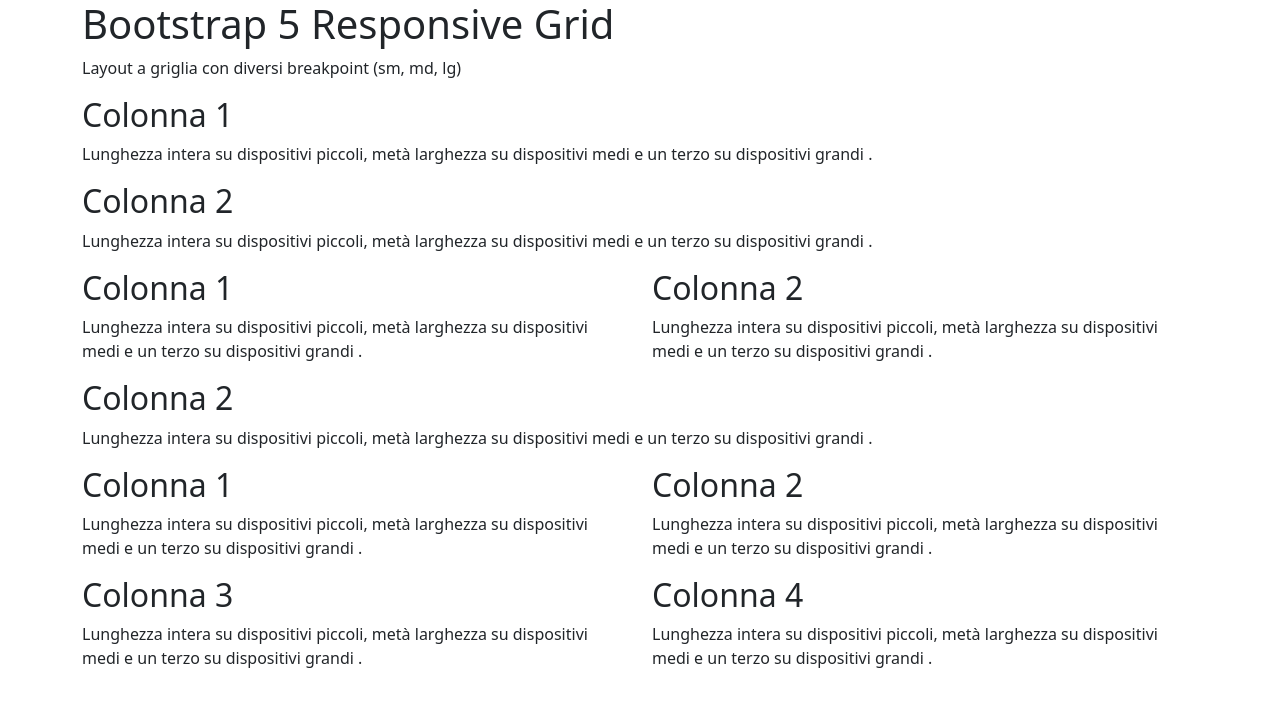
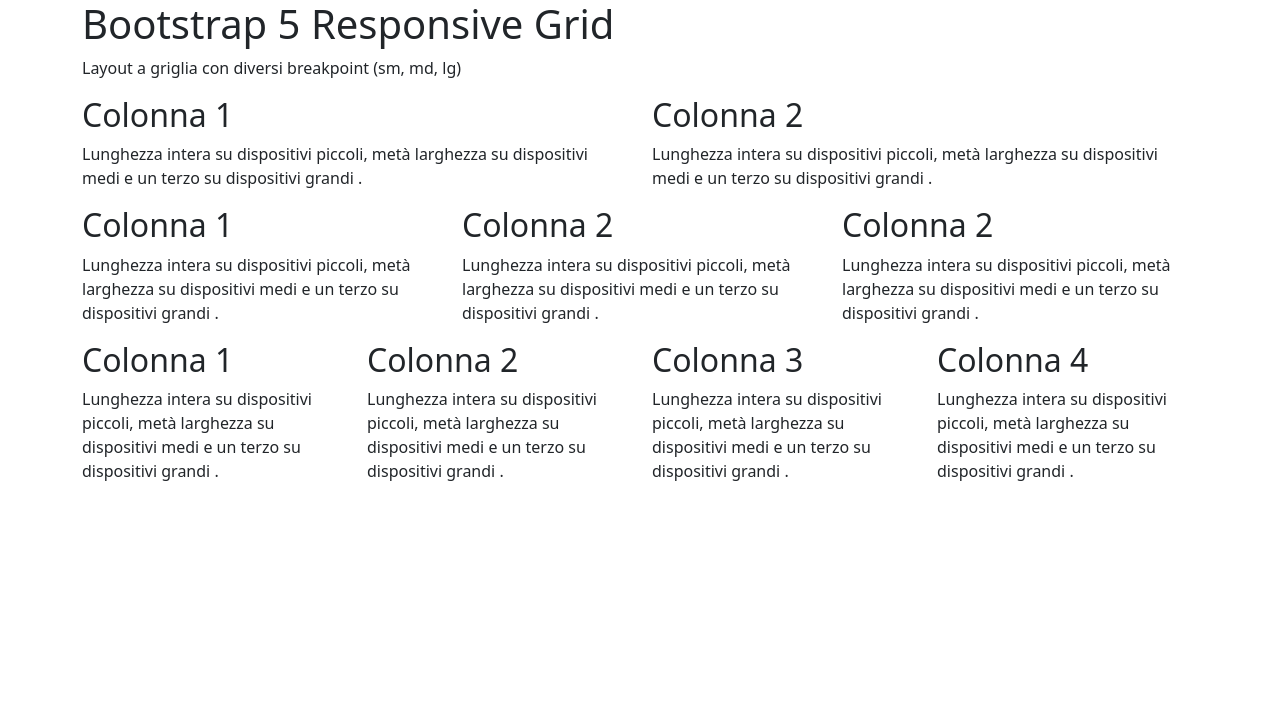
Before and after one commit to Michecosa/htmlcss-bootstrap-layout, a plain HTML site: page index.html in a window 1280 px wide. Drawn offline with nearby package versions, Linux system fonts and the light colour scheme; files that its build step writes are made by us from their sources.

Commit message:
Add col width for md breakpoint

```diff
--- a/index.html
+++ b/index.html
@@ -18,7 +18,7 @@
       <h1>Bootstrap 5 Responsive Grid</h1>
       <p>Layout a griglia con diversi breakpoint (sm, md, lg)</p>
 
-      <!-- First area:
+      <!-- First area (Default):
        *  Colonna 1
           Larghezza...
 
@@ -26,12 +26,12 @@
           Larghezza...
       -->
 
-      <div class="">
-        <div class="col-12">
+      <div class="row">
+        <div class="col-12 col-md-6">
           <h2>Colonna 1</h2>
           <p>Lunghezza intera su dispositivi piccoli, met&agrave; larghezza su dispositivi medi e un terzo su dispositivi grandi .</p>
         </div>
-        <div class="col-12">
+        <div class="col-12 col-md-6">
           <h2>Colonna 2</h2>
           <p>Lunghezza intera su dispositivi piccoli, met&agrave; larghezza su dispositivi medi e un terzo su dispositivi grandi .</p>
         </div>
@@ -39,7 +39,7 @@
 
 
 
-      <!-- Second area:
+      <!-- Second area (Default):
        *  Colonna 1       Colonna 2
           Metà...         Metà...
 
@@ -49,24 +49,24 @@
 
       <div>
         <div class="row">
-          <div class="col-6">
+          <div class="col-6 col-md-4">
             <h2>Colonna 1</h2>
             <p>Lunghezza intera su dispositivi piccoli, met&agrave; larghezza su dispositivi medi e un terzo su dispositivi grandi .</p>
           </div>
-          <div class="col-6">
+          <div class="col-6  col-md-4">
             <h2>Colonna 2</h2>
             <p>Lunghezza intera su dispositivi piccoli, met&agrave; larghezza su dispositivi medi e un terzo su dispositivi grandi .</p>
           </div>
-        </div>
-        <div>
-          <h2>Colonna 2</h2>
-          <p>Lunghezza intera su dispositivi piccoli, met&agrave; larghezza su dispositivi medi e un terzo su dispositivi grandi .</p>
+          <div class="col-12 col-md-4">
+            <h2>Colonna 2</h2>
+            <p>Lunghezza intera su dispositivi piccoli, met&agrave; larghezza su dispositivi medi e un terzo su dispositivi grandi .</p>
+          </div>
         </div>
       </div>
 
 
 
-      <!-- Third area:
+      <!-- Third area (Default):
        *  Colonna 1       Colonna 2
           Metà...         Metà...
 
@@ -75,19 +75,19 @@
       -->
 
       <div class="row">
-        <div class="col-6">
+        <div class="col-6 col-md-3">
           <h2>Colonna 1</h2>
           <p>Lunghezza intera su dispositivi piccoli, met&agrave; larghezza su dispositivi medi e un terzo su dispositivi grandi .</p>
         </div>
-        <div class="col-6">
+        <div class="col-6 col-md-3">
           <h2>Colonna 2</h2>
           <p>Lunghezza intera su dispositivi piccoli, met&agrave; larghezza su dispositivi medi e un terzo su dispositivi grandi .</p>
         </div>
-        <div class="col-6">
+        <div class="col-6 col-md-3">
           <h2>Colonna 3</h2>
           <p>Lunghezza intera su dispositivi piccoli, met&agrave; larghezza su dispositivi medi e un terzo su dispositivi grandi .</p>
         </div>
-        <div class="col-6">
+        <div class="col-6 col-md-3">
           <h2>Colonna 4</h2>
           <p>Lunghezza intera su dispositivi piccoli, met&agrave; larghezza su dispositivi medi e un terzo su dispositivi grandi .</p>
         </div>
```
